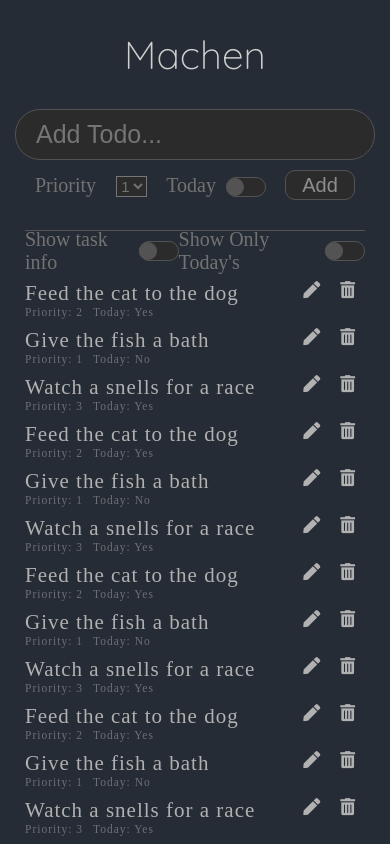
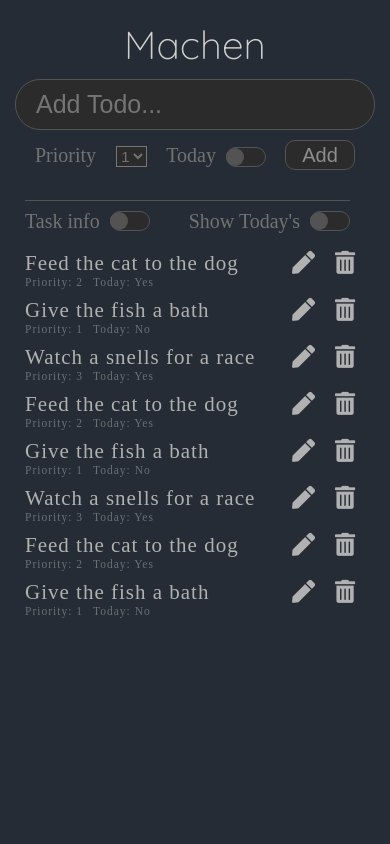
Before and after one commit to JeremyGrossDev/todo-hooks-v7.1, a React (Create React App) app: page / in a window 390 px wide. Built offline with nearby package versions, Linux system fonts and the light colour scheme.

Commit message:
Added phone size layout

```diff
--- a/src/App.css
+++ b/src/App.css
@@ -7,6 +7,7 @@ html,
 body {
   font-size: 62.5%;
   height: 100vh;
+  /* background-color: #262c35; */
 }
 
 .container {
@@ -53,6 +54,6 @@ body {
   }
   .app-wrapper {
     width: 100vw;
-    min-height: 100vh;
+    height: 100vh;
   }
 }
--- a/src/components/Header/Header.scss
+++ b/src/components/Header/Header.scss
@@ -6,3 +6,9 @@
   text-align: center;
   margin: 1rem 0 3rem 0;
 }
+
+@media (max-width: 700px) {
+  .header {
+    margin: 00 0 1rem 0;
+  }
+}
--- a/src/components/Task/Task.scss
+++ b/src/components/Task/Task.scss
@@ -32,3 +32,9 @@
   margin-left: 1rem;
   margin-right: 1rem;
 }
+
+@media (max-width: 700px) {
+  .task-btn i {
+    font-size: 2.3rem;
+  }
+}
--- a/src/components/TaskList/TaskList.js
+++ b/src/components/TaskList/TaskList.js
@@ -10,8 +10,8 @@ const TaskList = () => {
   return (
     <div className="task-list-container">
       <div className="task-list-header">
-        <div>{<CheckBox title="Show task info" />}</div>
-        <div>{<CheckBox title="Show Only Today's" />}</div>
+        <div>{<CheckBox title="Task info" />}</div>
+        <div>{<CheckBox title="Show Today's" />}</div>
       </div>
       <ul className="task-list-ul">
         {tasks.map((task) => {
--- a/src/components/TaskList/TaskList.scss
+++ b/src/components/TaskList/TaskList.scss
@@ -38,9 +38,15 @@
 }
 
 @media (max-width: 700px) {
+  .task-list-header {
+    font-size: 2rem;
+    //padding-top: 1rem;
+
+    margin: 0 2.5rem 1rem 1rem;
+  }
   .task-list-ul {
-    height: 29rem;
-    overflow: visible;
-    overflow-y: visible;
+    height: 38rem;
+    overflow: hidden;
+    overflow-y: auto;
   }
 }
```
